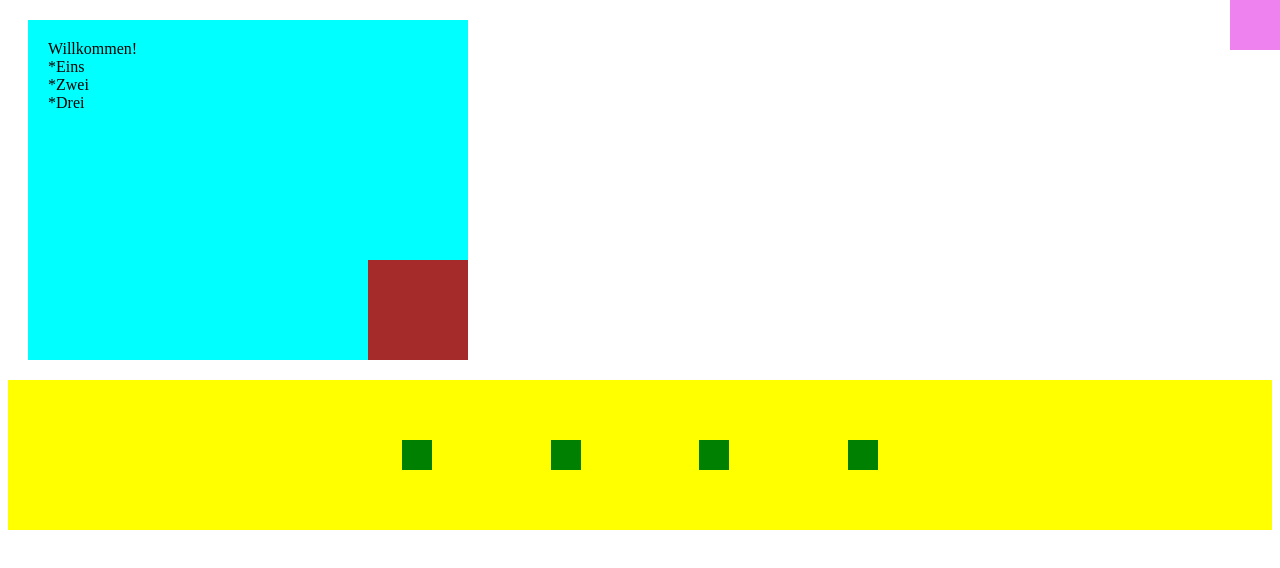
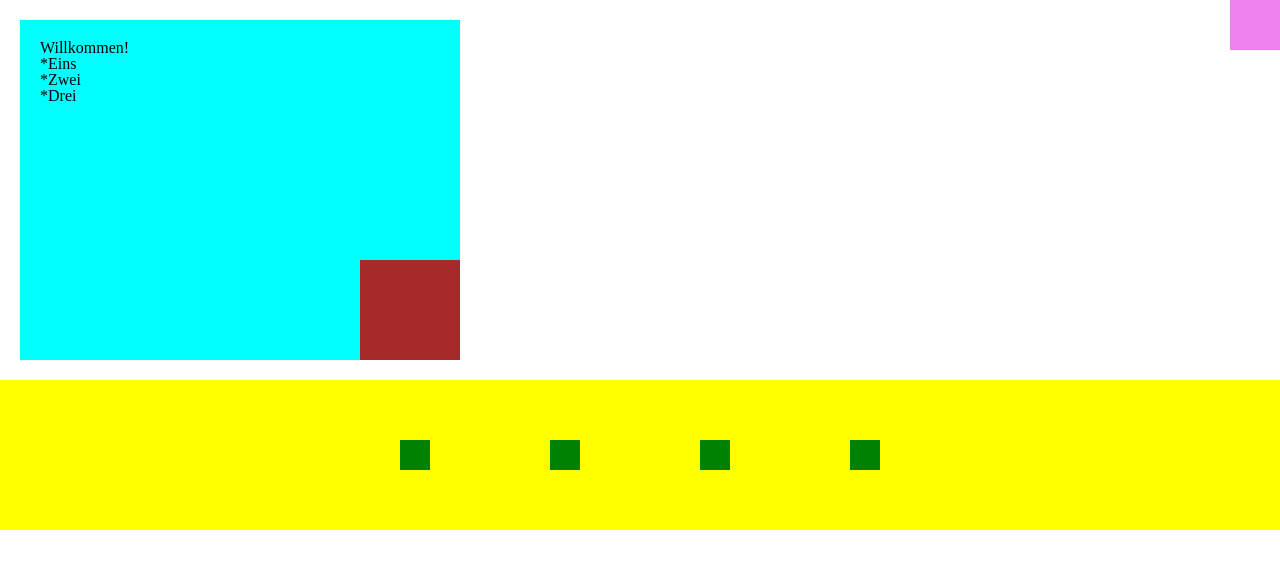
Before and after one commit to DrRob1n/2024_2aWI_SWP, a plain HTML site: page Exercises/uebung_06_1.html in a window 1280 px wide. Drawn offline with Linux system fonts and the light colour scheme; files that its build step writes are made by us from their sources.

Commit message:
06.12.2024_comit2

```diff
--- a/Exercises/uebung_06_1.html
+++ b/Exercises/uebung_06_1.html
@@ -4,6 +4,7 @@
     <meta charset="UTF-8">
     <meta name="viewport" content="width=device-width, initial-scale=1.0">
     <title>Document</title>
+    <link rel="stylesheet" href="css_reset.css">
     <style>
             .blaubox {
             height: 300px;
```
Also changed, not shown: Exercises/uebung_06_0.html (+1 -1 lines), Exercises/uebung_06_2.html (+1 -1 lines), Exercises/uebung_06_3.html (+1 -1 lines), uebung_07_1.html (+1 -1 lines).
